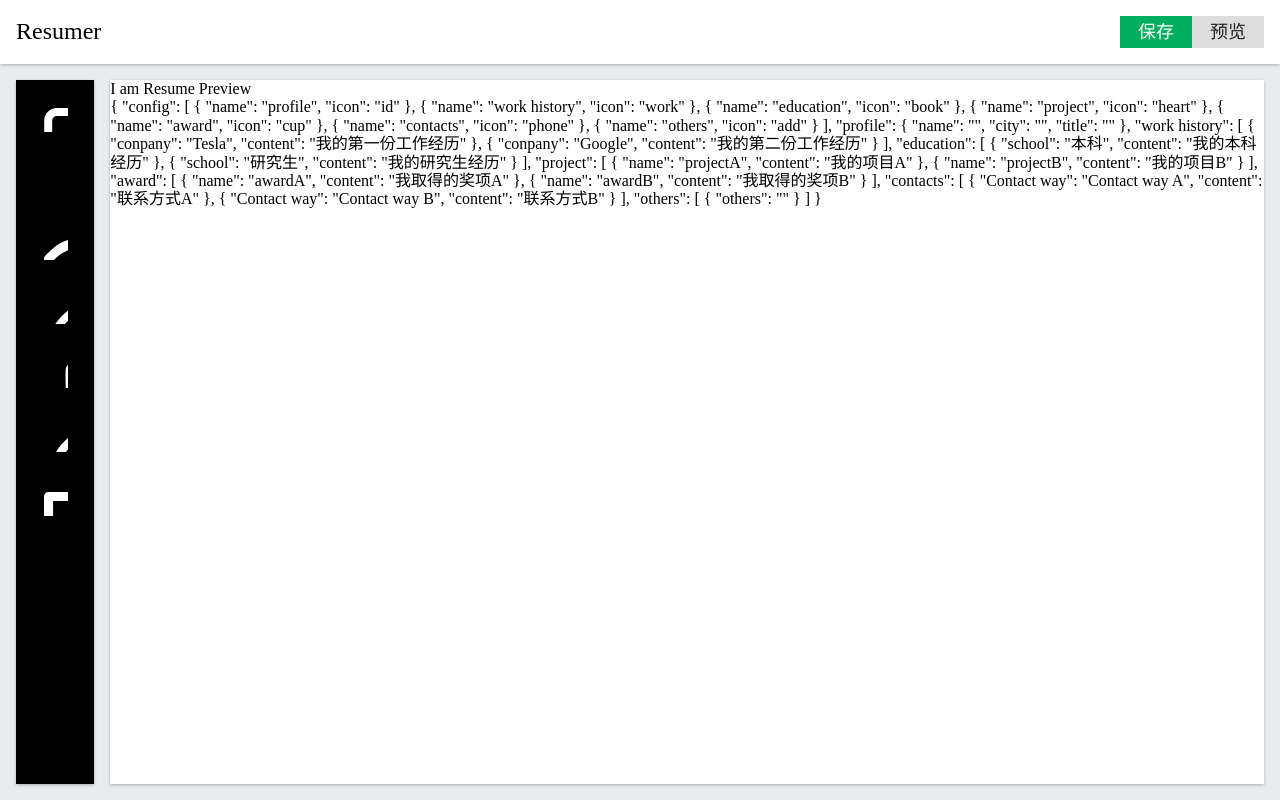
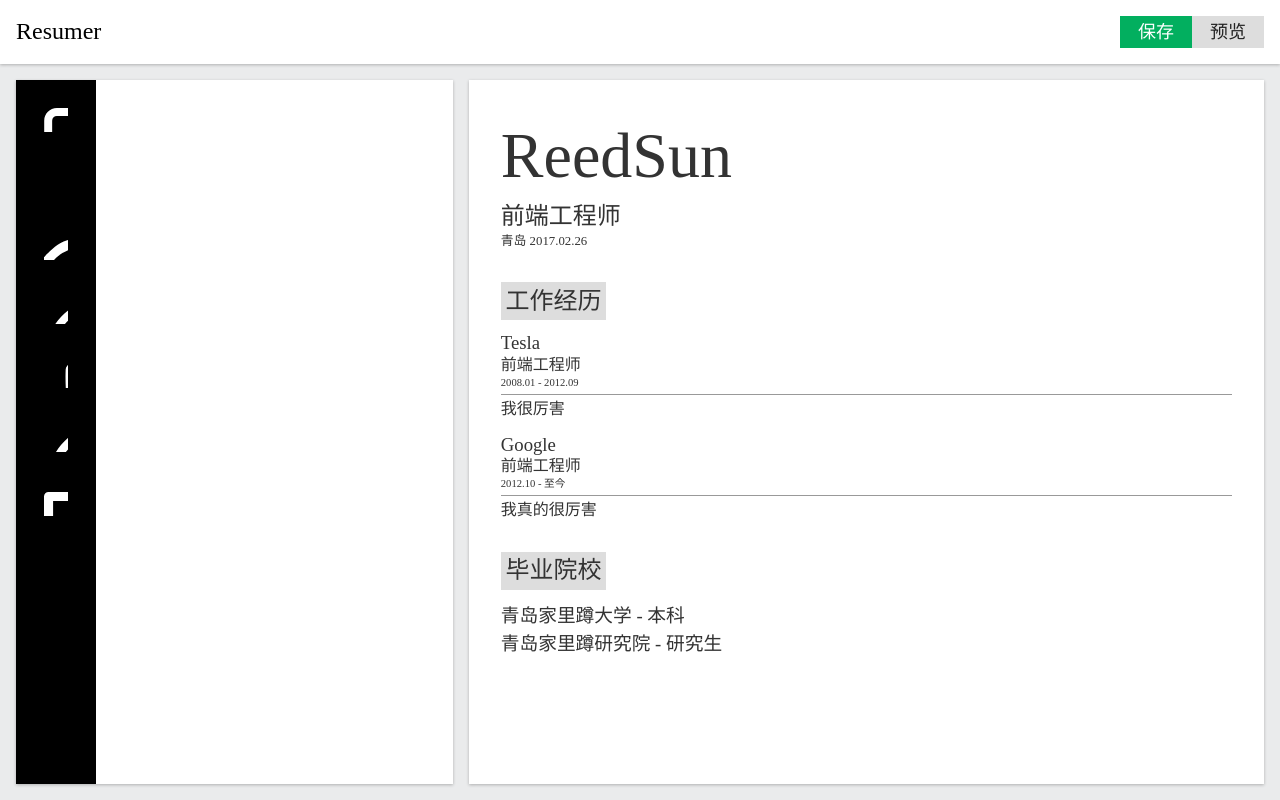
Before and after one commit to ReedSun/Ferris-wheel, a Vue app in the folder resumer/: page / in a window 1280 px wide. Built offline with nearby package versions, Linux system fonts and the light colour scheme.

Commit message:
write resumer-preview

```diff
--- a/resumer/src/components/ResumeEditor.vue
+++ b/resumer/src/components/ResumeEditor.vue
@@ -31,7 +31,7 @@
 						<input type="text" v-model="resume[item.name][key]">
 					</div>
 				</div>
-		</li>
+			</li>
 		</ol>
 	</div>
 </template>
--- a/resumer/src/components/ResumePreview.vue
+++ b/resumer/src/components/ResumePreview.vue
@@ -1,7 +1,55 @@
 <template>
 	<div id="resume-preview">
-		<p>I am Resume Preview</p>
-		<p>{{resume}}</p>
+		<section data-name="profile" v-show="resume.profile">
+			<h1>
+				{{resume.profile.姓名}}
+			</h1>
+			<h2>
+				{{resume.profile.职位}}
+			</h2>
+			<p>
+				<small>
+					{{resume.profile.城市}}
+					{{resume.profile.生日}}
+				</small>
+			</p>
+		</section>
+
+		<section data-name="workHistory" v-show="resume.workHistory">
+			<h2>工作经历</h2>
+			<ol>
+				<li v-for="item in resume.workHistory">
+					<h3>
+						{{item.公司}}
+					</h3>
+					<h4>
+						{{item.职位}}
+					</h4>
+					<h5>
+						<small>{{item.开始时间}} - {{item.结束时间}}</small>
+					</h5>
+					<p>
+						{{item.说明}}
+					</p>
+				</li>
+			</ol>
+		</section>
+
+		<section data-name="education" v-show="resume.education">
+			<h2>毕业院校</h2>
+			<ol>
+				<li v-for="item in resume.education">
+					<h3>
+						{{item.school}}
+						<span v-show="item.content">
+							- {{item.content}}
+						</span>
+					</h3>
+				</li>
+			</ol>
+		</section>
+
+
 	</div>
 </template>
 
@@ -16,11 +64,59 @@ export default {
 }
 </script>
 
-<style>
+<style lang="scss" scopted>
 	#resume-preview {
 		background: #fff;
 		box-shadow: 0 1px 3px 0 rgba(0, 0, 0, 0.25);
 		flex-grow: 1;
 		margin-left: 16px;
+		padding: 2em;
+		color: #333;
+		line-height: 1.2;
+		* {
+			box-sizing: border-box;
+			font-variant: normal;
+			font-weight: normal;
+		}
+		ol {
+			list-style: none;
+		}
+		section + section {
+			margin-top: 2em;
+		}
+		p {
+			white-space: pre-line;
+		}
+		section {
+			>h2:first-child{
+				background: #ddd;
+				display: inline-block;
+				padding: 0.2em;
+				margin-bottom: 0.5em
+			}
+		}
+		section[data-name="profile"]{
+			>h1 {
+				margin: 0.1em 0;
+				font-size: 4em;
+			}
+		}
+		section[data-name="workHistory"]{
+			li+li {
+				margin-top: 1em;
+			}
+			li {
+				h5 {
+					border-bottom: 1px solid #999;
+					padding-bottom: 0.3em;
+					margin-bottom: 0.3em;
+				}
+			}
+		}
+		section[data-name="education"]{
+			li {
+				line-height: 1.5;
+			}
+		}
 	}
 </style>
--- a/resumer/src/store/index.js
+++ b/resumer/src/store/index.js
@@ -4,11 +4,11 @@ Vue.use(Vuex);
 
 const store = new Vuex.Store({
 	state: {
-		selected: "work history",
+		selected: "workHistory",
 		resume: {
 			config: [
 				{name: "profile", icon: "id"},
-				{name: "work history", icon: "work"},
+				{name: "workHistory", icon: "work"},
 				{name: "education", icon: "book"},
 				{name: "project", icon: "heart"},
 				{name: "award", icon: "cup"},
@@ -16,17 +16,18 @@ const store = new Vuex.Store({
 				{name: "others", icon: "add"}
 			],
 			profile: {
-				name: '',
-				city: '',
-				title: ''
+				姓名: 'ReedSun',
+				城市: '青岛',
+				职位: '前端工程师',
+				生日: '2017.02.26'
 			},
-			'work history': [
-				{conpany: "Tesla", content: "我的第一份工作经历"},
-				{conpany: "Google", content: "我的第二份工作经历"}
+			workHistory: [
+				{公司: "Tesla", 职位: "前端工程师", 开始时间:"2008.01", 结束时间:"2012.09", 说明: "我很厉害"},
+				{公司: "Google", 职位: "前端工程师", 开始时间:"2012.10", 结束时间:"至今", 说明: "我真的很厉害"}
 			],
 			education: [
-				{school: "本科", content: "我的本科经历"},
-				{school: "研究生", content: "我的研究生经历"}
+				{school: "青岛家里蹲大学", major: "计算机科学与技术", content: "本科"},
+				{school: "青岛家里蹲研究院", major: "计算机科学与技术", content: "研究生"}
 			],
 			project: [
 				{name: "projectA", content: "我的项目A"},
```
